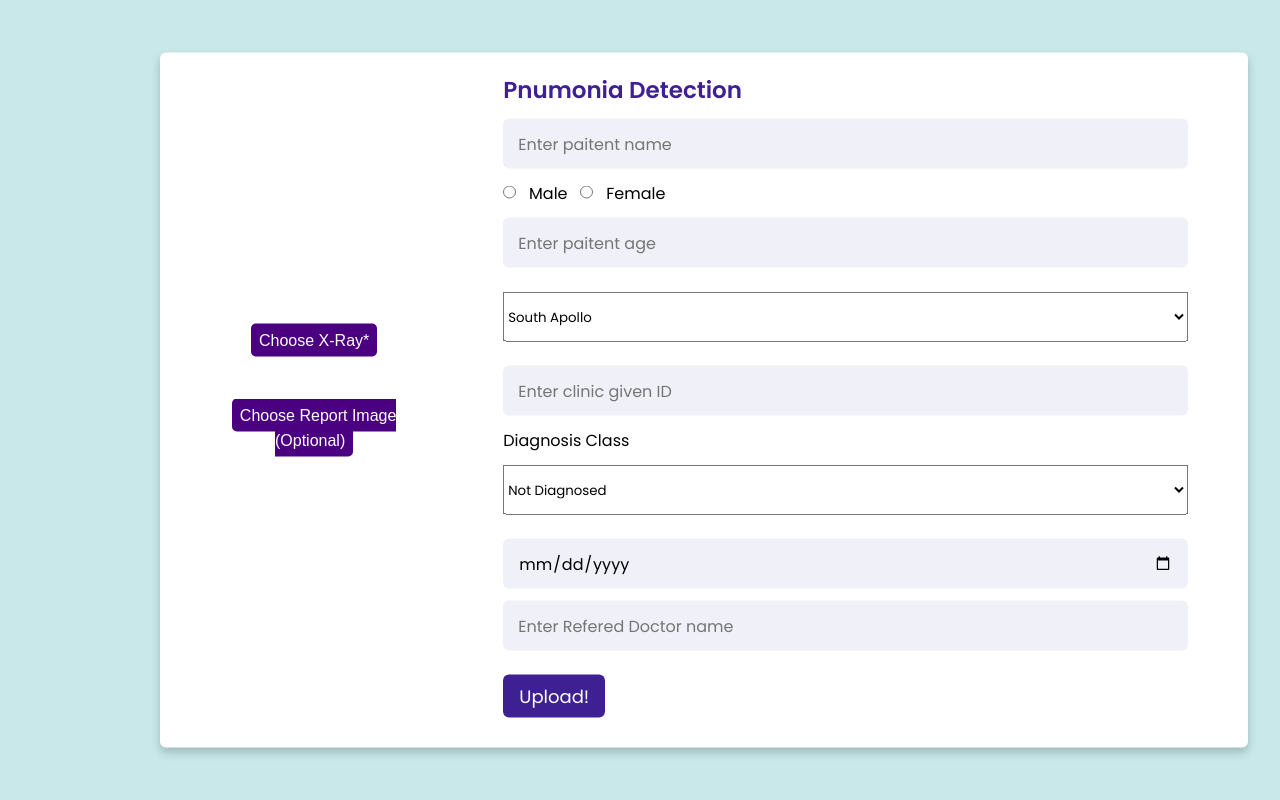
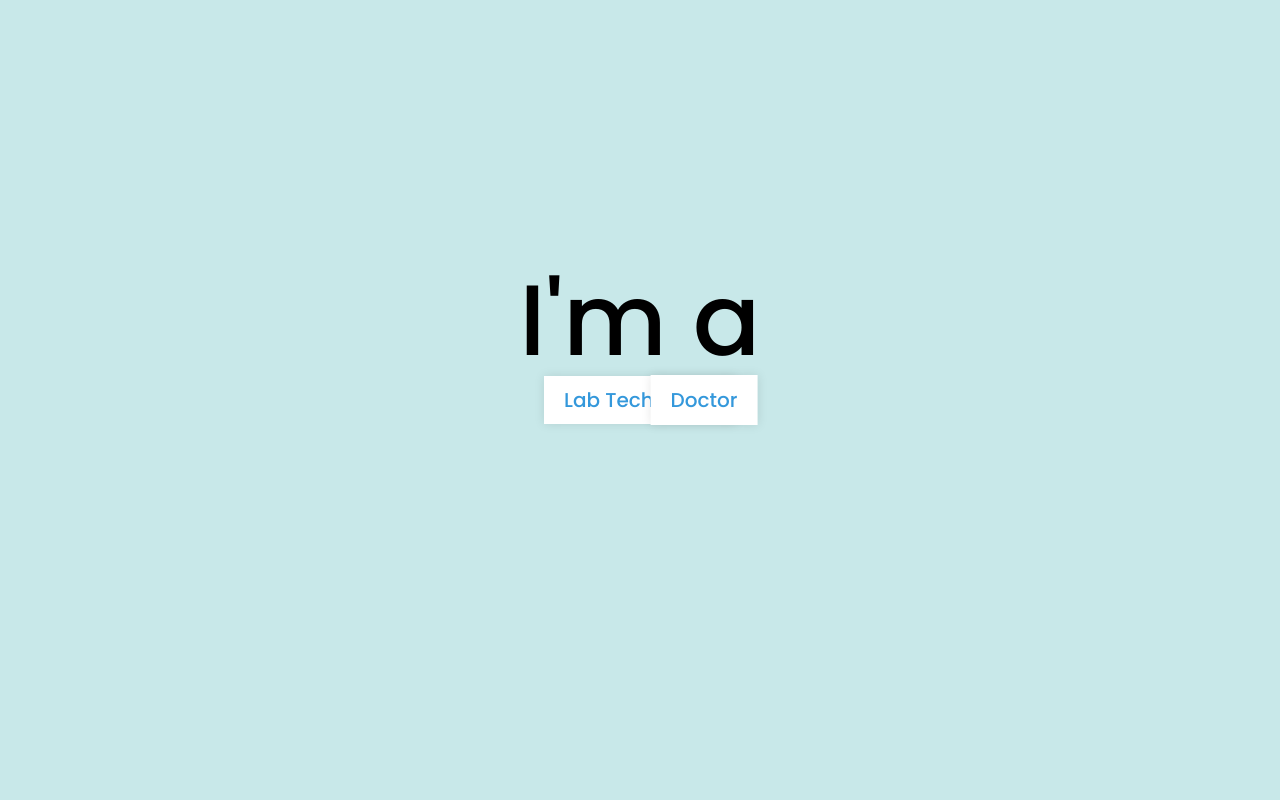
Before and after one commit to abidplabon/greetingFlaskApp, a Flask app: page /form in a window 1280 px wide. Run offline with Flask 2, Linux system fonts and the light colour scheme.

Commit message:
withoutfunctionPage

```diff
--- a/app.py
+++ b/app.py
@@ -5,7 +5,7 @@ app.secret_key = "manbearpig_MUDMAN888"
 
 @app.route("/form")
 def form():
-    return render_template('upload.html')
+    return render_template('welcome.html')
 
 @app.route("/hello")
 def index():
--- a/static/css/styles.css
+++ b/static/css/styles.css
@@ -31,7 +31,7 @@ body{
   cursor: pointer;
   box-shadow: 0px 0px 10px rgba(0,0,0,0.1);
 }
-/* .close-btn{
+.close-btn{
   position: absolute;
   right: 20px;
   top: 15px;
@@ -44,10 +44,10 @@ body{
   top: 15px;
   font-size: 18px;
   cursor: pointer;
-} */
-/* .close-btn1:hover,.close-btn:hover{
+}
+.close-btn1:hover,.close-btn:hover{
   color: red
-} */
+}
 .show-btn1{
   transform: translate(-50%,-50%);
 }
@@ -58,20 +58,21 @@ body{
   transform: translate(-50%,-50%);
 }
 .container{
+  display: none;
   width: 85%;
   background: #fff;
   border-radius: 6px;
   padding: 20px 60px 30px 40px;
   box-shadow: 0 5px 10px rgba(0, 0, 0, 0.2);
 }
-/* .carrier{
+.carrier{
   width: 85%;
   background: #fff;
   border-radius: 6px;
   padding: 20px 60px 30px 40px;
   box-shadow: 0 5px 10px rgba(0, 0, 0, 0.2);
-} */
-/* input[type="checkbox"]{
+}
+input[type="checkbox"]{
   display: none;
 }
 #show:checked ~ .container{
@@ -80,6 +81,9 @@ body{
 /* #show1:checked ~ .show-btn1{
   display: block;
 } */
+#show1:checked ~ .container{
+  display: block;
+}
 .container .content{
   display: flex;
   align-items: center;
@@ -91,11 +95,11 @@ body{
   display: flex;
   flex-direction: column;
   align-items: center;
-  justify-content: right;
+  justify-content: center;
   margin-top: 15px;
-  /* position: sticky; */
+  position: relative;
 }
-/* .content .left-side::before{
+.content .left-side::before{
   content: '';
   position: absolute;
   height: 70%;
@@ -104,7 +108,7 @@ body{
   top: 50%;
   transform: translateY(-50%);
   background: #afafb6;
-} */
+}
 .content .left-side .details{
   margin: 14px;
   text-align: center;
@@ -172,21 +176,10 @@ body{
   cursor: pointer;
   transition: all 0.3s ease;
 }
-.right-side .button input[type="Search"]{
-  color: #fff;
-  font-size: 18px;
-  outline: none;
-  border: none;
-  padding: 8px 16px;
-  border-radius: 6px;
-  background: #3e2093;
-  cursor: pointer;
-  transition: all 0.3s ease;
-}
 .button input[type="submit"]:hover{
   background: #5029bc;
 }
-#file-picker,#file-picker1,.filep,.file-picker2,.file-picker3,.file-pickerNew {
+.file-picker,.file-picker1,.filep,.file-picker2,.file-picker3,.file-pickerNew {
   background-color: indigo;
   color: white;
   padding: 0.5rem;
@@ -195,15 +188,7 @@ body{
   cursor: pointer;
   margin-top: 1rem;
 }
-#file-pickers{
-  background-color: indigo;
-  color: white;
-  padding: 0.5rem;
-  font-family: sans-serif;
-  border-radius: 0.3rem;
-  cursor: pointer;
-  margin-top: 1rem;
-}
+
 @media (max-width: 950px) {
   .container{
     width: 90%;
@@ -238,128 +223,41 @@ body{
  }
 }
 
-
-
-
-
-
-
-
-
-
-
-
-
-
-
-
-
-
-
-
-
-
-
-
-
-
-
-
-
-
-
-
-
-
-
-
-
-
-
-
-
-
-
-
-
-
-
-
-
-
-
-
-
-
-
-
-
-
-
-
-
-
-
-
-
-
-
-
-
-
-
-
-
-
-
-
-
-
-
-
-
-
-
-
-
-
-
-
-
-
-
-
-
-
-
-
-
-
-
-
-
-
-
-
-
-
-
-
-
-
-
-
-
-
-
-
-
-
-
-
-
-
-
-
-
-/* /// */
+#button1{
+  width: 300px;
+  height: 40px;
+}
+#button2{
+  width: 300px;
+  height: 40px;
+}
+.cna{
+  text-align: center;
+}
+#button3{
+  width: 300px;
+  height: 40px;
+}
+#button4{
+  width: 300px;
+  height: 40px;
+}
+.cna1{
+  text-align: center;
+}
+#show .show-btn{
+  width: 300px;
+  height: 40px;
+}
+#show1 .show-btn1{
+  width: 300px;
+  height: 40px;
+}
+.t{
+  position: absolute;
+  top:40%;
+  left: 50%;
+  transform: translate(-50%,-50%);
+  font-size: 100px;
+  font-weight: 500;
+}
--- a/templates/upload.html
+++ /dev/null
@@ -1,111 +0,0 @@
-<!DOCTYPE html>
-<html>
-  <head>
-    <meta charset="UTF-8">
-    <title> Pnumonia Detection </title>
-    <script src="https://ajax.googleapis.com/ajax/libs/jquery/1.12.0/jquery.min.js"></script>
-    <link href="http://fonts.googleapis.com/css?family=Open+Sans:300,400,700" rel="stylesheet" type="text/css">
-    <link rel= "stylesheet" type= "text/css" href= "{{ url_for('static',filename='css/styles.css') }}">
-    <link rel="stylesheet" href="https://cdnjs.cloudflare.com/ajax/libs/font-awesome/5.15.2/css/all.min.css"/>
-    <meta name="google-site-verification" content="ruPP7Z-1iMcsvrbicR-wNJ79VHatSn1JepKnsDgSDlw" />
-    <meta name="viewport" content="width=device-width, initial-scale=1.0">
-   </head>
-<body>
-  <div>
-    <!-- <input type="checkbox" id="show">
-        <label for="show" class="show-btn">Doctor</label> -->
-  <div class="container">
-    <!-- <label for="show" class="close-btn fas fa-times"></label> -->
-    <!--<form id="upload-form" action="{{ url_for('upload') }}" method="POST" enctype="multipart/form-data" name="google-sheet">-->
-    <form id="upload-form" action="{{ url_for('upload') }}" method="POST" enctype="multipart/form-data" name="google-sheet">
-    <div class="content">
-      <div class="left-side">
-        <div class="address details">
-      <div>
-        <input id="file-picker" type="file" accept="image/*,*/dicom,.dcm, image/dcm, */dcm, .dicom" name="file" capture="camera" class="form-control"  onchange="loadFile(event)" required hidden/>
-        <label id="file-picker" for="file-picker">Choose X-Ray*</label>
-        <img id="output" width="200" />
-      </div>
-        <br>
-      <div>
-        <input id="file-picker1" type="file"  accept="image/*" name="file1" capture="camera" class="form-control"  onchange="loadReportFile(event)" hidden/>
-        <label id="file-picker1" for="file-picker1">Choose Report Image (Optional)</label>
-        <img id="output1" width="200" />
-      </div>
-      <!--<div>
-        <input id="file-pickers" type="file"  accept="image/*" name="file2" capture="camera" class="file-pickers"  onchange="loadDocFile(event)" hidden/>
-        <label id="file-pickers" for="file-pickers">Choose Doctor Office Image</label>
-        <img id="output3" width="200" />
-      </div>-->
-        <script>
-            var loadFile = function(event) {
-	          var image = document.getElementById('output');
-	          image.src = URL.createObjectURL(event.target.files[0]);
-            };
-            var loadReportFile = function(event) {
-	          var image = document.getElementById('output1');
-	          image.src = URL.createObjectURL(event.target.files[0]);
-            };
-            var loadDocFile = function(event) {
-	          var image = document.getElementById('output2');
-	          image.src = URL.createObjectURL(event.target.files[0]);
-            };
-
-        </script>
-        </div>
-      </div>
-      <div class="right-side">
-        <div class="topic-text">Pnumonia Detection</div>
-        <div class="input-box">
-          <input id="paitentname" type="text" name="paitentname" placeholder="Enter paitent name" class="form-control" required>
-        </div>
-        <div>
-          <input type="radio" id="male" name="gender" value="male" class="form-control">
-            <label for="male">Male</label>
-            <input type="radio" id="female" name="gender" value="female" class="form-control">
-            <label for="female">Female</label>
-        </div>
-        <div class="input-box">
-          <input id="paitentage" type="number" name="paitentage" placeholder="Enter paitent age" class="form-control">
-        </div>
-        <select name="clinicname" id="clinicname" class="input-box">
-          <option value="South Apollo" selected>South Apollo</option>
-          <option value="Medinova">Medinova</option>
-          <option value="Rahat Anowar">Rahat Anowar</option>
-          <option value="Popular Diagnostic Center">Popular Diagnostic Center</option>
-          <option value="New Life Care Medical Services">New Life Care Medical Services</option>
-          <option value="Microlab Medical Services">Microlab Medical Services</option>
-          <option value="Labaid">Labaid</option>
-          <option value="Bellview">Bellview</option>
-      </select>
-        <div class="input-box">
-          <input id="imageid" type="text" name="imageid" placeholder="Enter clinic given ID" class="form-control" required>
-        </div>
-        <span>Diagnosis Class</span>
-        <select name="type" id="type" class="input-box">
-          <option value="Undiagnosed" selected>Not Diagnosed</option>
-          <option value="pnumonia">Pnumonia</option>
-          <option value="covid19">Covid 19</option>
-      </select>
-        <div class="input-box">
-          <input id="date" type="date" name="date" class="form-control" required>
-        </div>
-        <div class="input-box">
-          <input id="doctorname" type="text" name="doctorname" placeholder="Enter Refered Doctor name" class="form-control" required>
-        </div>
-        <div class="button">
-          <input type="submit" value="Upload!" onclick=confirmation()>
-        </div>
-      </form>
-    </div>
-    </div>
-    <script>
-      //function to confirm button
-      function confirmation() {
-        confirm("Record added Successfully!");
-      }
-      </script>
-
-</body>
-</html>
-<!---->
--- /dev/null
+++ b/templates/welcome.html
@@ -0,0 +1,37 @@
+<!DOCTYPE html>
+<html lang="en" dir="ltr">
+  <head>
+    <meta charset="UTF-8">
+    <title> Pnumonia Detection </title>
+    <script src="https://ajax.googleapis.com/ajax/libs/jquery/1.12.0/jquery.min.js"></script>
+    <link href="http://fonts.googleapis.com/css?family=Open+Sans:300,400,700" rel="stylesheet" type="text/css">
+    <link rel= "stylesheet" type= "text/css" href= "{{ url_for('static',filename='css/styles.css') }}">
+    <link rel="stylesheet" href="https://cdnjs.cloudflare.com/ajax/libs/font-awesome/5.15.2/css/all.min.css"/>
+    <meta name="google-site-verification" content="ruPP7Z-1iMcsvrbicR-wNJ79VHatSn1JepKnsDgSDlw" />
+    <meta name="viewport" content="width=device-width, initial-scale=1.0">
+  </head>
+<body>
+  <div class="t">I'm a</div>
+  <div>
+    <input type="checkbox" id="show">
+        <label for="show" class="show-btn">Doctor</label>
+    <div class="container">
+    <label for="show" class="close-btn fas fa-times"></label>
+    <div class="cna">
+    <a id="button1" href="{{url_for('searchID')}}" >Confirm the Diagnosis</a>
+    <a id="button2" href="{{url_for('detection')}}">Penumonia Diagnosis</a>
+    </div>
+    </div>
+  <div>
+        <input type="checkbox" id="show1">
+        <label for="show1" class="show-btn1">Lab Technician</label>
+  <div class="container">
+    <label for="show1" class="close-btn1 fas fa-times"></label>
+    <div class="cna1">
+      <a id="button3" href="{{url_for('Index')}}">View All Record</a>
+      <a id="button4" href="{{url_for('form')}}">Enter a New Record</a>
+      </div>
+    </div>
+    </div>
+</body>
+</html>
```
